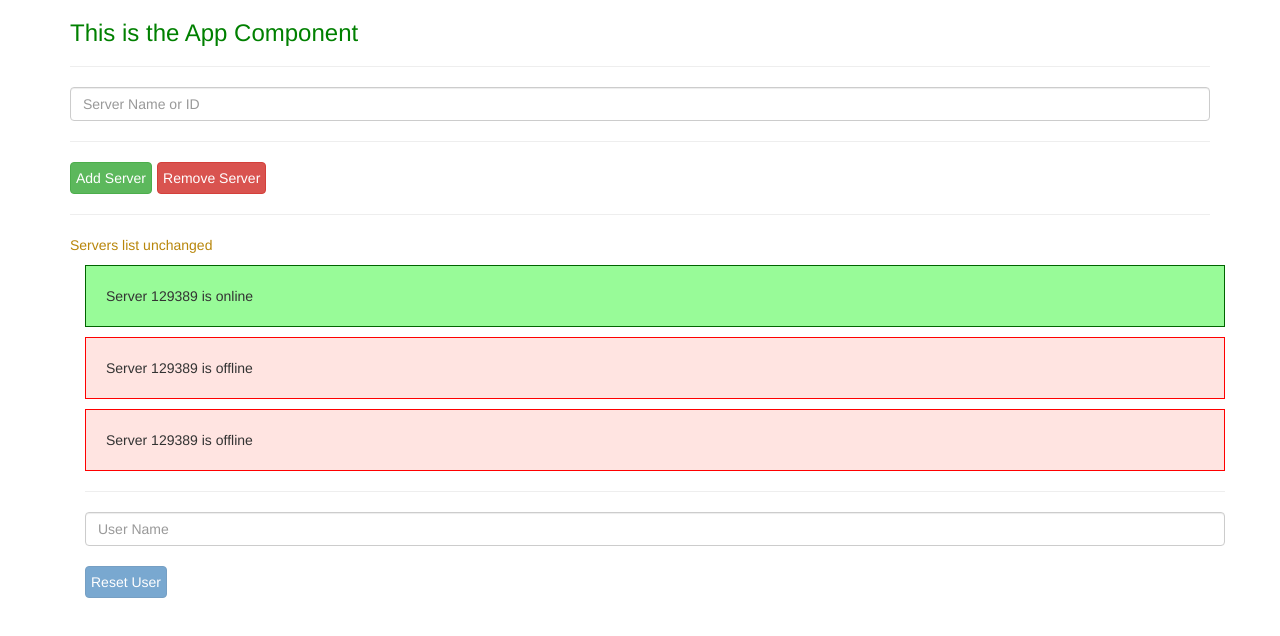
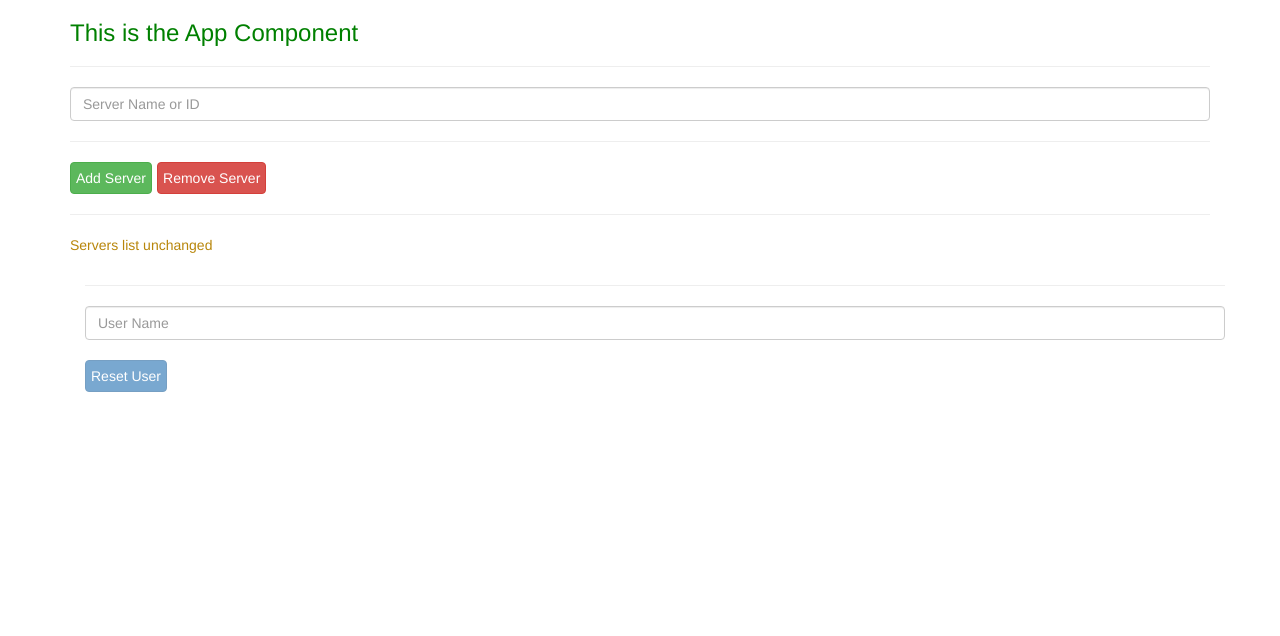
Before and after one commit to asaio/AngularCompleteGuide, an Angular app in the folder my-first-app/: page / in a window 1280 px wide. Shown: the top 636 px of the page. Built offline with nearby package versions, Linux system fonts and the light colour scheme.

Commit message:
ngFor directive - changing the DOM dynamically via ngFor to make a list of servers + adding/removing server on input element

```diff
--- a/my-first-app/src/app/servers/servers.component.html
+++ b/my-first-app/src/app/servers/servers.component.html
@@ -32,9 +32,9 @@ style="margin-bottom: 2rem; margin-top: 0.5rem;">
     <p>{{ serverCreationStatus }}</p>
 </ng-template>
 <div class="container" id="servers-list">
-<app-server></app-server>
-<app-server></app-server>
-<app-server></app-server>
+<app-server *ngFor="let server of serversList"></app-server>
+<!-- <app-server></app-server>
+<app-server></app-server> -->
 <hr>
 <input placeholder="User Name"
 [(ngModel)]="userName"
--- a/my-first-app/src/app/servers/servers.component.ts
+++ b/my-first-app/src/app/servers/servers.component.ts
@@ -17,12 +17,13 @@ export class ServersComponent {
   serverCreationStatus = "Servers list unchanged"
   serverName = "";
   userName = "";
-  serversListAlt = "";
+  serversListAlt = false;
+  serversList = [];
 
   constructor() {
-    setTimeout(() => {
-      this.allowRemoveServer = true;
-    }, 5000);
+      setTimeout(() => {
+        this.allowRemoveServer = true;
+      }, 5000);
   }
 
   ngOnInit() {
@@ -31,12 +32,19 @@ export class ServersComponent {
 
   onAddServer() {
       this.serverCreationStatus = `Server ${this.serverName} added to servers list`;
-      this.serversListAlt = "add";
+      this.serversList.push(this.serverName);
+      this.serversListAlt = true;
   }
 
   onRemoveServer() {
       this.serverCreationStatus = `Server ${this.serverName} removed from servers list`;
-      this.serversListAlt = "remove";
+      for (let i = 0; i < this.serversList.length; i++) {
+        if (this.serversList[i] === this.serverName) {
+          this.serversList.splice(i,1);
+          break;
+        }
+      }
+      this.serversListAlt = true;
   }
 
   onUpdateServerName(event: Event) {
```
